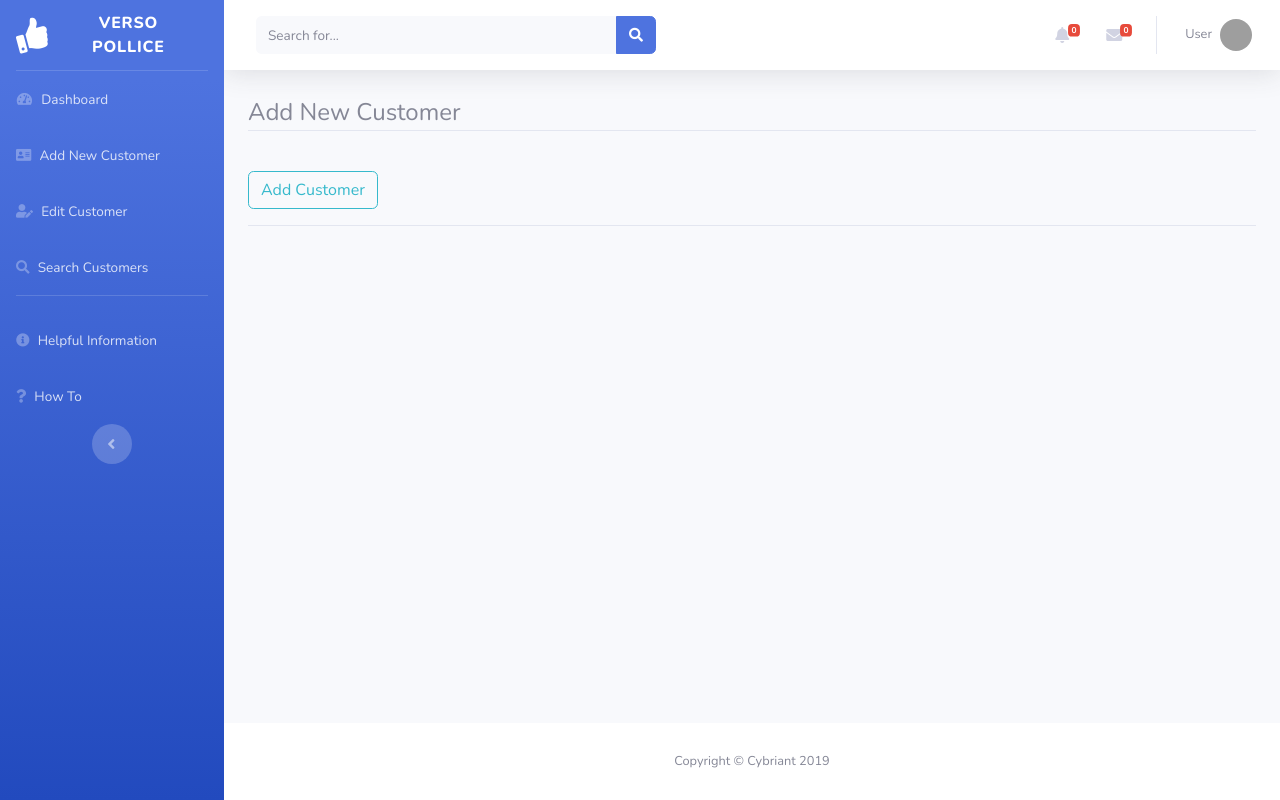
After one commit to FrankDaTankB/SWEFinalProject, a Django app: page /customerReg/ in a window 1280 px wide. The commit adds this page. Run offline with Django 3.2, Linux system fonts and the light colour scheme; some libraries are stand-ins or nearby versions; grey boxes are pictures that could not be loaded.

Commit message:
setup for forms

```diff
--- a/cybriant_project/cybriant_project/settings.py
+++ b/cybriant_project/cybriant_project/settings.py
@@ -35,6 +35,7 @@ ALLOWED_HOSTS = []
 
 INSTALLED_APPS = [
     'verso.apps.VersoConfig',
+    'crispy_forms',
     'django.contrib.admin',
     'django.contrib.auth',
     'django.contrib.contenttypes',
@@ -122,3 +123,5 @@ USE_TZ = True
 # https://docs.djangoproject.com/en/2.1/howto/static-files/
 
 STATIC_URL = '/static/verso/'
+
+CRISPY_TEMPLATE_PACK = 'bootstrap4'
--- /dev/null
+++ b/cybriant_project/verso/forms.py
@@ -0,0 +1 @@
+from django import forms
--- a/cybriant_project/verso/templates/verso/base.html
+++ b/cybriant_project/verso/templates/verso/base.html
@@ -9,8 +9,6 @@
   <meta name="viewport" content="width=device-width, initial-scale=1, shrink-to-fit=no">
   <meta name="description" content="">
   <meta name="author" content="">
-
-  <title>About</title>
 
   <!-- Custom fonts for this template-->
   <link href="{% static 'vendor/fontawesome-free/css/all.min.css' %}" rel="stylesheet" type="text/css">
@@ -42,13 +40,13 @@
 
       <!-- Nav Item - Dashboard -->
       <li class="nav-item">
-        <a class="nav-link" href="index.html">
+        <a class="nav-link" href="{% url 'verso-index' %}">
           <i class="fas fa-fw fa-tachometer-alt"></i>
           <span>Dashboard</span></a>
       </li>
       <!-- Nav Item - Pages Collapse Menu -->
       <li class="nav-item">
-        <a class="nav-link collapsed" href="#">
+        <a class="nav-link collapsed" href="{% url 'verso-customerReg' %}">
           <i class="fas fa-address-card"></i>
           <span>Add New Customer</span>
         </a>
--- /dev/null
+++ b/cybriant_project/verso/templates/verso/customerReg.html
@@ -0,0 +1,19 @@
+{% extends "verso/base.html" %}
+{% load crispy_forms_tags %}
+{% block content %}
+<title>Add New Customer</title>
+    <div class="content-section">
+        <form method="POST">
+            {% csrf_token %}
+            <fieldset class="form-group">
+                <legend class="border-bottom mb-4">Add New Customer</legend>
+                {{ form|crispy }}
+            </fieldset>
+            <div class="form-group">
+                <button class="btn btn-outline-info" type="submit">Add Customer</button>
+            </div>
+        </form>
+        <div class="border-top pt-3">
+        </div>
+    </div>
+{% endblock content %}
--- a/cybriant_project/verso/templates/verso/index.html
+++ b/cybriant_project/verso/templates/verso/index.html
@@ -1,4 +1,5 @@
 {% extends "verso/base.html" %}
 {% block content %}
+<title>Welcome</title>
   <h1 class="h3 mb-4 text-gray-800">Welcome</h1>
 {% endblock content %}
--- a/cybriant_project/verso/urls.py
+++ b/cybriant_project/verso/urls.py
@@ -4,4 +4,5 @@ from . import views
 urlpatterns = [
     path('', views.home, name='verso-home'),
     path('index/', views.index, name='verso-index'),
+    path('customerReg/', views.customerReg, name='verso-customerReg')
 ]
--- a/cybriant_project/verso/views.py
+++ b/cybriant_project/verso/views.py
@@ -17,4 +17,7 @@ def home(request):
 
 def index(request):
     return render(request, 'verso/index.html', {'title': 'Welcome'})
+
+def customerReg(request):
+    return render(request, 'verso/customerReg.html')
 # Create your views here.
```
